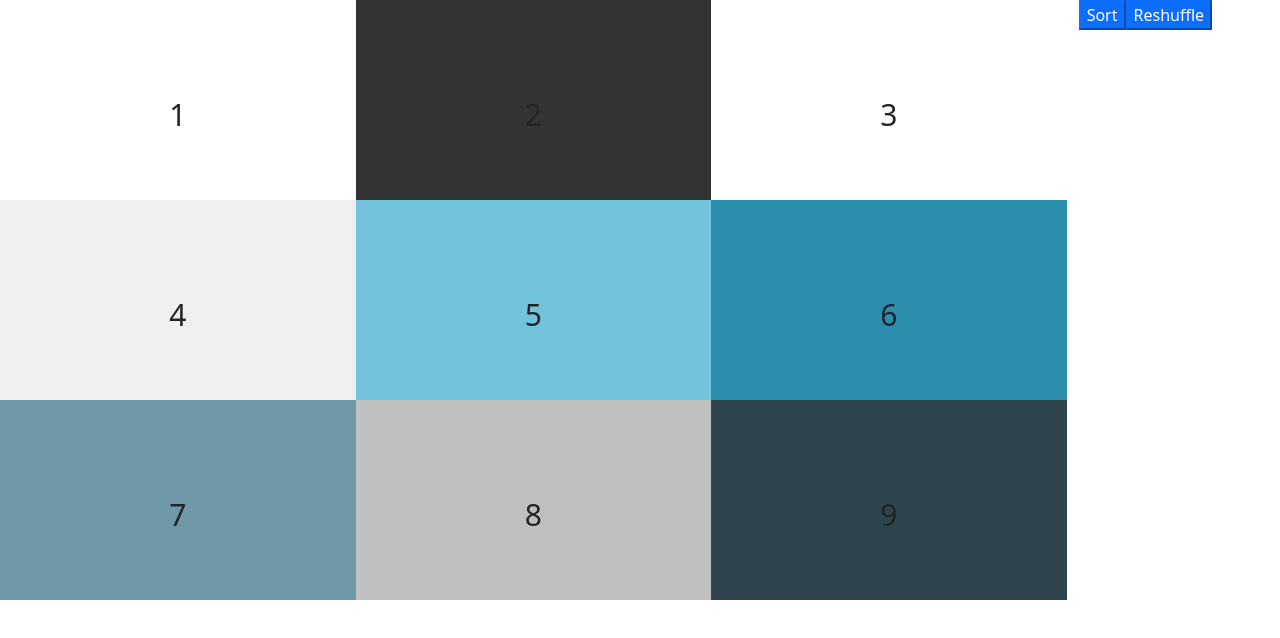
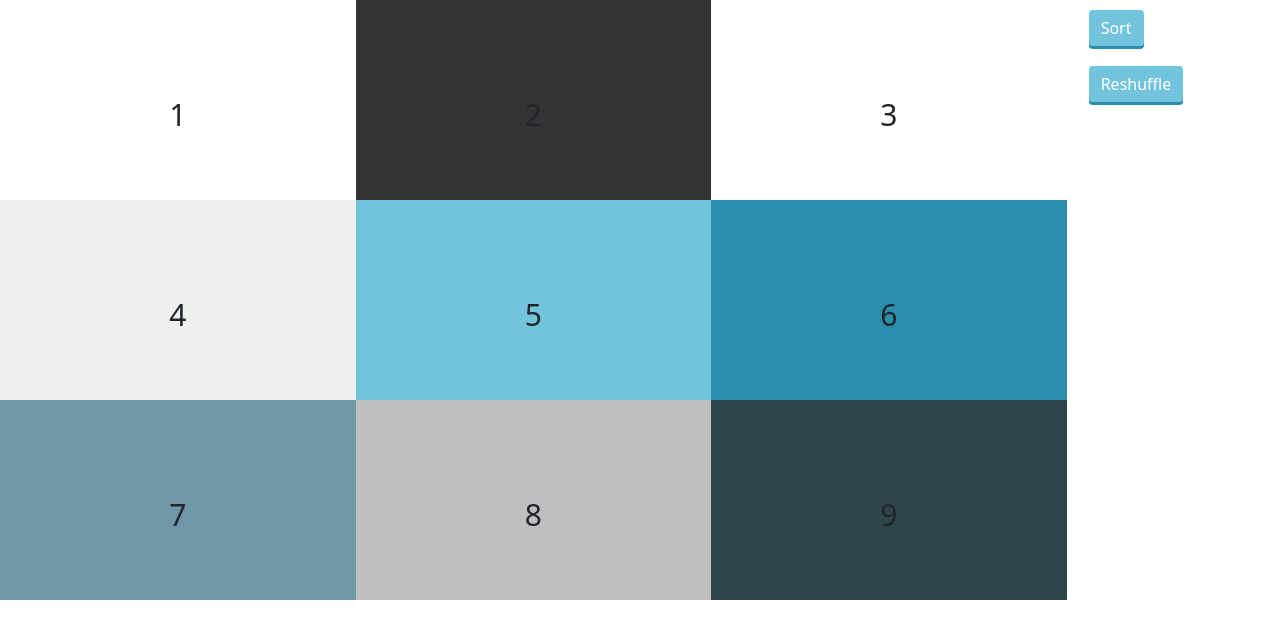
Before and after one commit to pratikthakare777/sortTest, an Angular app: page / in a window 1280 px wide. Shown: the top 638 px of the page. Built offline with nearby package versions, Linux system fonts and the light colour scheme.

Commit message:
Final commit

```diff
--- a/src/app/app.component.html
+++ b/src/app/app.component.html
@@ -9,8 +9,8 @@
       </div>
     </div>
     <div class="col-md-2">
-      <input type="button" class="btn-primary" value="Sort" (click)="sortEle()">
-      <input type="button" class="btn-primary" value="Reshuffle" (click)="reShuffle()">
+      <input type="button" class="btn button btn-primary" value="Sort" (click)="sortEle()">
+      <input type="button" class="btn button btn-primary" value="Reshuffle" (click)="reShuffle()">
     </div>
   </div>
 </div>
--- a/src/app/app.component.scss
+++ b/src/app/app.component.scss
@@ -33,3 +33,10 @@
     display: inline-block;
     vertical-align: middle;
   }
+
+  .button{
+    margin: 10px;
+    background: #72C3DC;
+    border: 0px;
+    box-shadow: 0px 3px #2B8EAD;
+  }
```
